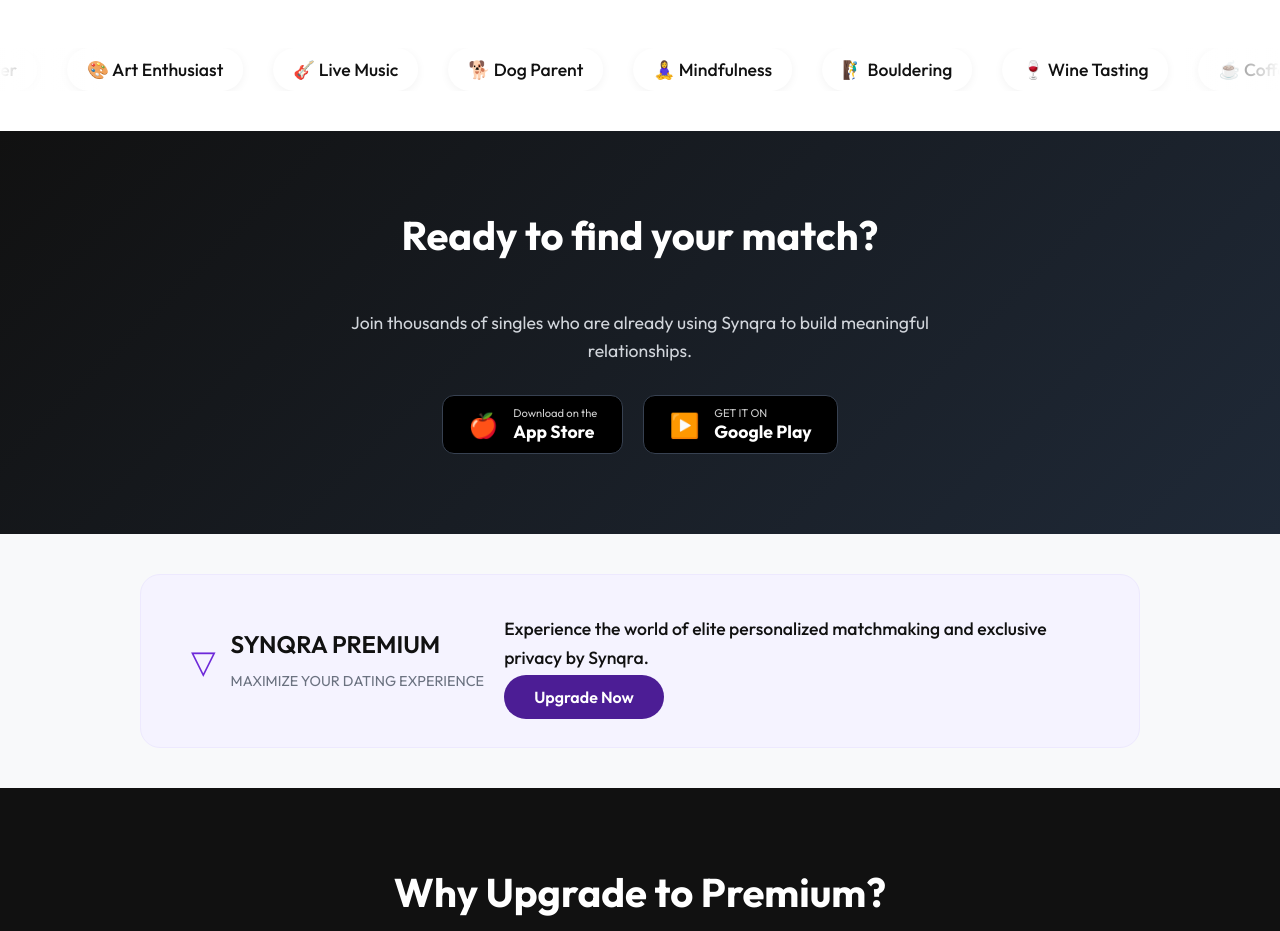
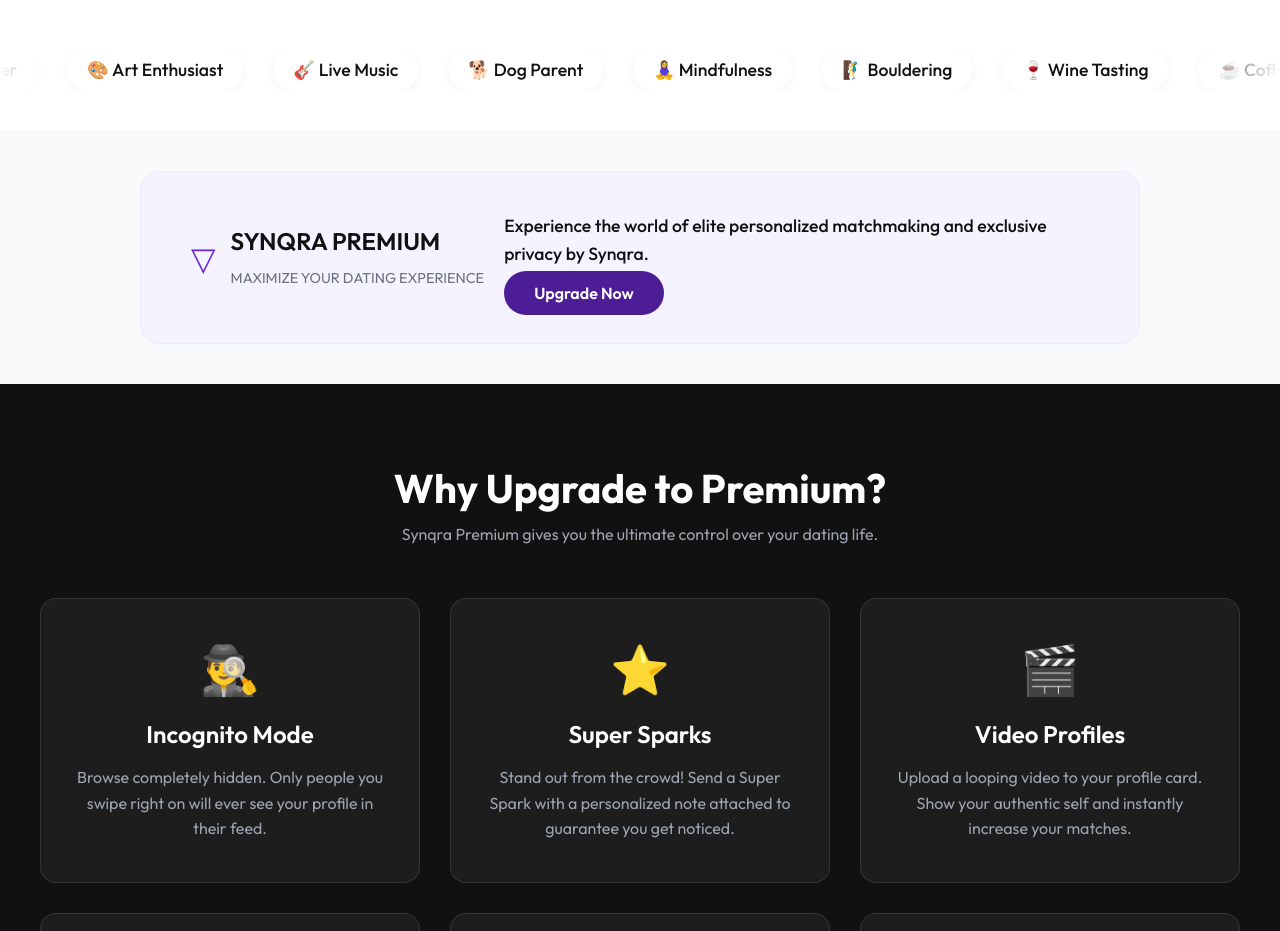
Before and after one commit to pi-AshuSingh/Synqra, a Next.js app: page / in a window 1280 px wide. Shown: the part 2740-3671 px from the top of the page. Built offline with nearby package versions, Linux system fonts and the light colour scheme; no server answers.

Commit message:
chore: remove app store download links

```diff
--- a/src/app/page.tsx
+++ b/src/app/page.tsx
@@ -206,28 +206,7 @@
         </div>
       </section>
 
-      <section className={styles.downloadSection}>
-        <div className={styles.downloadContent}>
-          <h2 className={styles.sectionTitle} style={{ color: "white" }}>Ready to find your match?</h2>
-          <p style={{ color: "#d1d5db", fontSize: "1.1rem", marginBottom: "30px" }}>Join thousands of singles who are already using Synqra to build meaningful relationships.</p>
-          <div className={styles.downloadButtons}>
-            <button className={styles.storeBtn}>
-              <span style={{ fontSize: "1.5rem" }}>🍎</span>
-              <div style={{ textAlign: "left" }}>
-                <div style={{ fontSize: "0.7rem", opacity: 0.8 }}>Download on the</div>
-                <div style={{ fontWeight: "bold", fontSize: "1.1rem" }}>App Store</div>
-              </div>
-            </button>
-            <button className={styles.storeBtn}>
-              <span style={{ fontSize: "1.5rem" }}>▶️</span>
-              <div style={{ textAlign: "left" }}>
-                <div style={{ fontSize: "0.7rem", opacity: 0.8 }}>GET IT ON</div>
-                <div style={{ fontWeight: "bold", fontSize: "1.1rem" }}>Google Play</div>
-              </div>
-            </button>
-          </div>
-        </div>
-      </section>
+
 
       <section className={styles.vipSection}>
         <div className={styles.vipLeft}>
```
